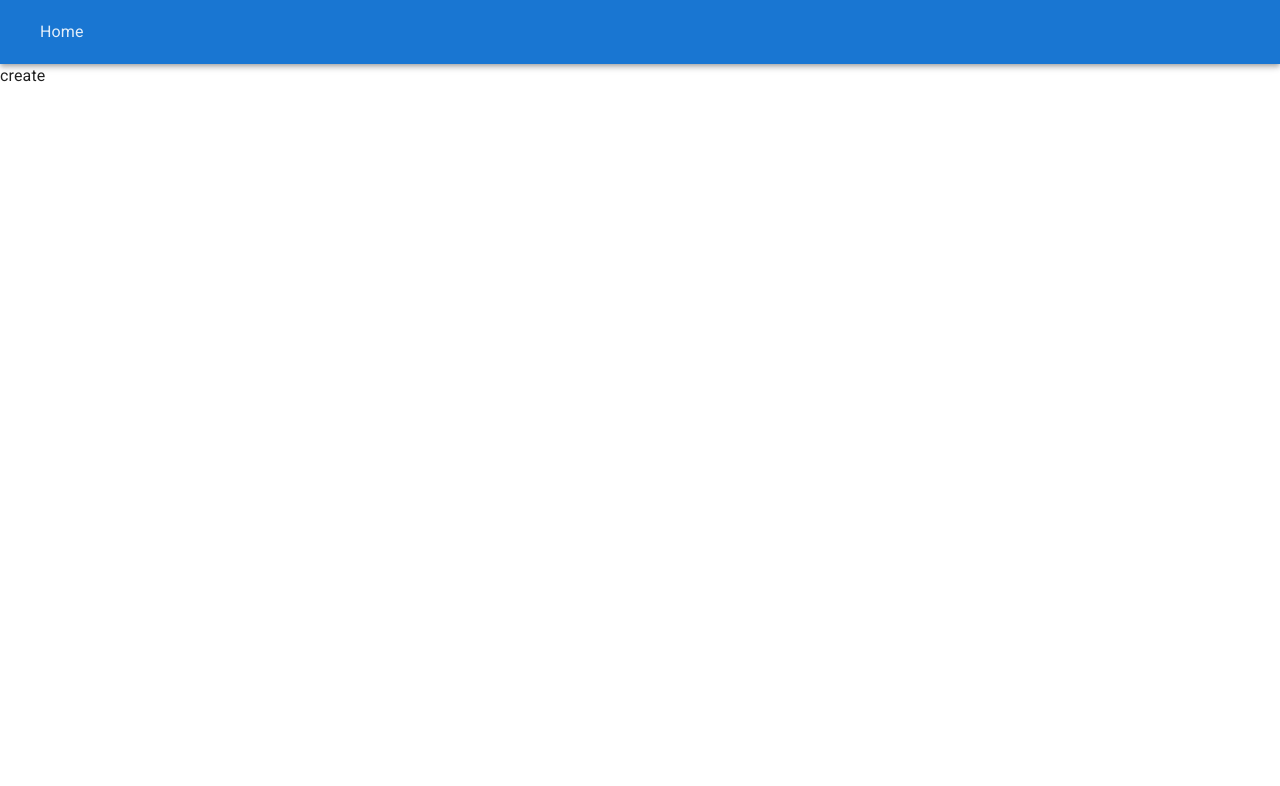
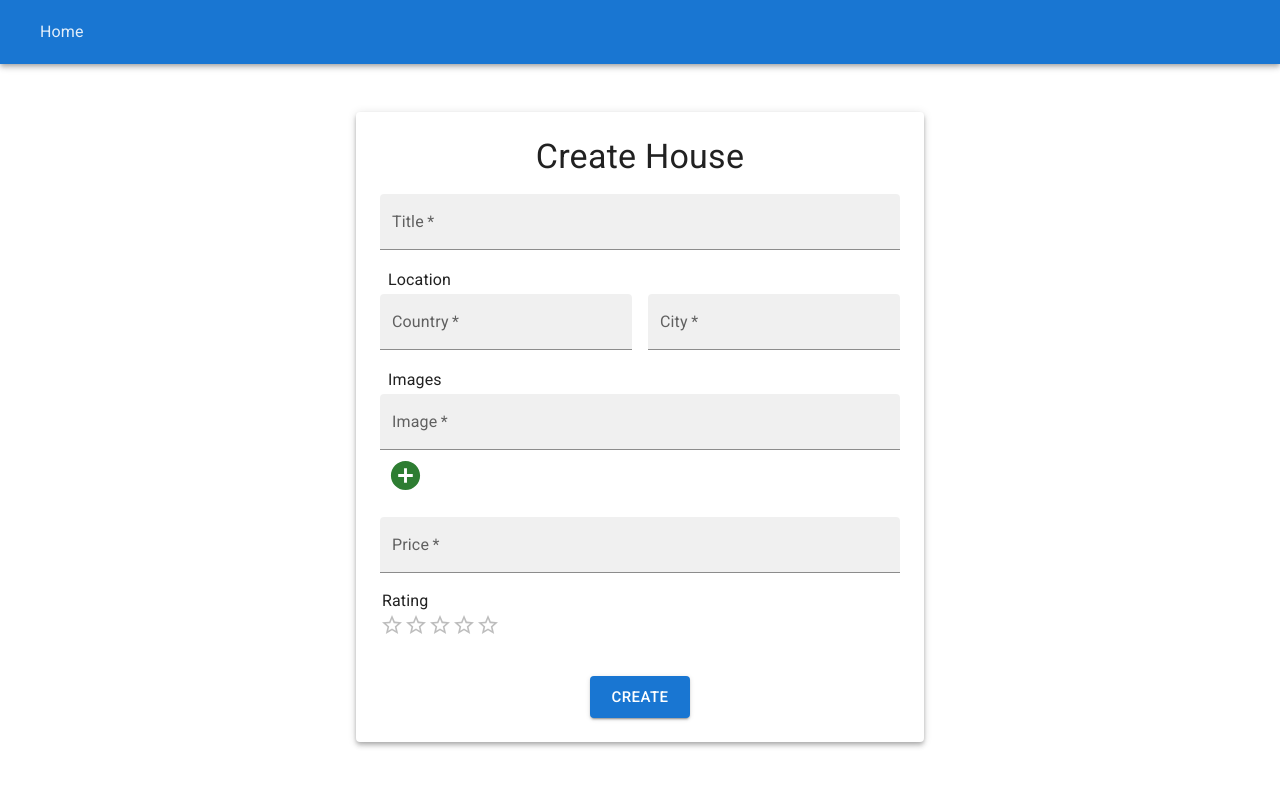
Before and after one commit to Mahogi/react-crud, a React (Vite) app in the folder client/: page /house-create-page in a window 1280 px wide. Shown: the top 786 px of the page. Built offline with nearby package versions, Linux system fonts and the light colour scheme.

Commit message:
(feat): Added create form UI

```diff
--- a/client/package.json
+++ b/client/package.json
@@ -17,11 +17,13 @@
     "react": "^18.2.0",
     "react-dom": "^18.2.0",
     "react-router-dom": "^6.8.1",
+    "uniqid": "^5.4.0",
     "vite-tsconfig-paths": "^4.0.5"
   },
   "devDependencies": {
     "@types/react": "^18.0.27",
     "@types/react-dom": "^18.0.10",
+    "@types/uniqid": "^5.3.2",
     "@typescript-eslint/eslint-plugin": "^5.50.0",
     "@typescript-eslint/parser": "^5.50.0",
     "@vitejs/plugin-react": "^3.1.0",
--- /dev/null
+++ b/client/src/pages/house-form-page/images-field.tsx
@@ -0,0 +1,53 @@
+import React from 'react';
+import {
+  Stack,
+  Typography,
+  TextField,
+  Box,
+  IconButton,
+  InputAdornment,
+} from '@mui/material';
+import AddCircleIcon from '@mui/icons-material/AddCircle';
+import DeleteIcon from '@mui/icons-material/Delete';
+import uniqid from 'uniqid';
+
+const initImagesIds: string[] = [uniqid()];
+
+const ImagesField = () => {
+  const [imagesIds, setImagesIds] = React.useState<string[]>(initImagesIds);
+
+  const addImageField = () => setImagesIds([...imagesIds, uniqid()]);
+  const removeImageField = (id: string) => setImagesIds(imagesIds.filter((imgId) => imgId !== id));
+
+  return (
+    <Box>
+      <Typography variant="subtitle1" sx={{ pl: 1 }}>Images</Typography>
+      <Stack sx={{ gap: 2 }}>
+        {imagesIds.map((id) => (
+          <TextField
+            required
+            key={id}
+            name="images"
+            label="Image"
+            fullWidth
+            variant="filled"
+            InputProps={imagesIds.length > 1 ? {
+              endAdornment: (
+                <InputAdornment position="end">
+                  <IconButton onClick={() => removeImageField(id)}>
+                    <DeleteIcon color="error" sx={{ fontSize: 27 }} />
+                  </IconButton>
+                </InputAdornment>
+              ),
+            } : undefined}
+          />
+        ))}
+      </Stack>
+      <IconButton onClick={addImageField}>
+        <AddCircleIcon color="success" sx={{ fontSize: 35 }} />
+      </IconButton>
+    </Box>
+  );
+};
+
+export default ImagesField;
--- a/client/src/pages/house-form-page/index.tsx
+++ b/client/src/pages/house-form-page/index.tsx
@@ -1,14 +1,96 @@
 import React from 'react';
-import { Box } from '@mui/material';
+import {
+  Box, Button, Rating, Stack, TextField, Typography,
+} from '@mui/material';
+import LocationField from './location-field';
+import ImagesField from './images-field';
+import * as Styled from './styled';
+
+const formatValues = (form: HTMLFormElement) => {
+  const formData = new FormData(form);
+
+  const title = formData.get('title');
+  const price = formData.get('price');
+  const rating = formData.get('rating');
+  const images = formData.getAll('images');
+  const country = formData.get('country');
+  const city = formData.get('city');
+
+  if (title === null || title instanceof File || title.length < 2) throw new Error('incorrect Title');
+  if (price === null || price instanceof File || price.length < 1) throw new Error('incorrect Price');
+  if (rating === null || rating instanceof File || rating.length < 1) throw new Error('incorrect Rating');
+  if (country === null || country instanceof File || country.length < 2) throw new Error('incorrect Country');
+  if (city === null || city instanceof File || city.length < 2) throw new Error('incorrect City');
+  images.forEach((img, i) => {
+    if (img instanceof File || img.length < 2) throw new Error(`incorrect Image nr: ${i + 1}`);
+  });
+
+  return {
+    title,
+    location: {
+      country,
+      city,
+    },
+    images: images as string[],
+    price: `${Number(price).toFixed(2)}€`,
+    rating: Number(rating),
+  };
+};
 
 type HouseFormPageProps = {
   mode?: 'create' | 'edit'
 };
 
 const HouseFormPage: React.FC<HouseFormPageProps> = ({ mode = 'create' }) => {
-  const test = 'HouseFormPage';
+  const formRef = React.useRef<HTMLFormElement | null>(null);
+
+  const handleSubmit: React.FormEventHandler<HTMLFormElement> = (event) => {
+    event.preventDefault();
+    if (formRef.current === null) return;
+
+    try {
+      const values = formatValues(formRef.current);
+      console.log(values);
+    } catch (error) {
+      alert(error instanceof Error ? error.message : error);
+    }
+  };
   return (
-    <Box>{mode}</Box>
+    <Styled.Container>
+      <Styled.PaperForm elevation={4} onSubmit={handleSubmit} ref={formRef}>
+        <Typography variant="h4" sx={{ textAlign: 'center' }}>Create House</Typography>
+        <Stack sx={{ gap: 2, mt: 2 }}>
+          <TextField label="Title" fullWidth variant="filled" name="title" required />
+          <LocationField />
+          <ImagesField />
+
+          <TextField
+            label="Price"
+            fullWidth
+            variant="filled"
+            name="price"
+            type="number"
+            inputProps={{ step: '0.01' }}
+            required
+          />
+          <Box>
+            <Typography component="legend">Rating</Typography>
+            <Rating name="rating" />
+          </Box>
+
+          <Stack alignItems="center" sx={{ mt: 2 }}>
+            <Button
+              type="submit"
+              color="primary"
+              variant="contained"
+              size="large"
+            >
+              Create
+            </Button>
+          </Stack>
+        </Stack>
+      </Styled.PaperForm>
+    </Styled.Container>
   );
 };
 
--- /dev/null
+++ b/client/src/pages/house-form-page/location-field.tsx
@@ -0,0 +1,17 @@
+import React from 'react'; import {
+  Typography,
+  TextField,
+  Box,
+} from '@mui/material';
+
+const LocationField = () => (
+  <Box>
+    <Typography variant="subtitle1" sx={{ pl: 1 }}>Location</Typography>
+    <Box sx={{ display: 'flex', gap: 2 }}>
+      <TextField label="Country" fullWidth variant="filled" name="country" required />
+      <TextField label="City" fullWidth variant="filled" name="city" required />
+    </Box>
+  </Box>
+);
+
+export default LocationField;
--- /dev/null
+++ b/client/src/pages/house-form-page/styled.tsx
@@ -0,0 +1,36 @@
+import React from 'react';
+import {
+  Paper as MuiPaper,
+  PaperProps,
+  Stack,
+  styled,
+} from '@mui/material';
+
+export const Container = styled(Stack)(({ theme }) => ({
+  padding: theme.spacing(2),
+  alignItems: 'center',
+
+  [theme.breakpoints.up('sm')]: {
+    paddingTop: theme.spacing(4),
+    paddingBottom: theme.spacing(4),
+  },
+
+  [theme.breakpoints.up('lg')]: {
+    paddingTop: theme.spacing(6),
+    paddingBottom: theme.spacing(6),
+  },
+}));
+
+const Form = React.forwardRef(
+  (
+    props: Omit<PaperProps<'form'>, 'component' | 'ref'>,
+    ref: PaperProps<'form'>['ref'],
+  ) => <MuiPaper component="form" ref={ref} {...props} />,
+);
+export const PaperForm = styled(Form)(({ theme }) => ({
+  padding: theme.spacing(3),
+
+  [theme.breakpoints.up('sm')]: {
+    width: `calc(${theme.breakpoints.values.sm}px - ${theme.spacing(4)})`,
+  },
+}));
```
